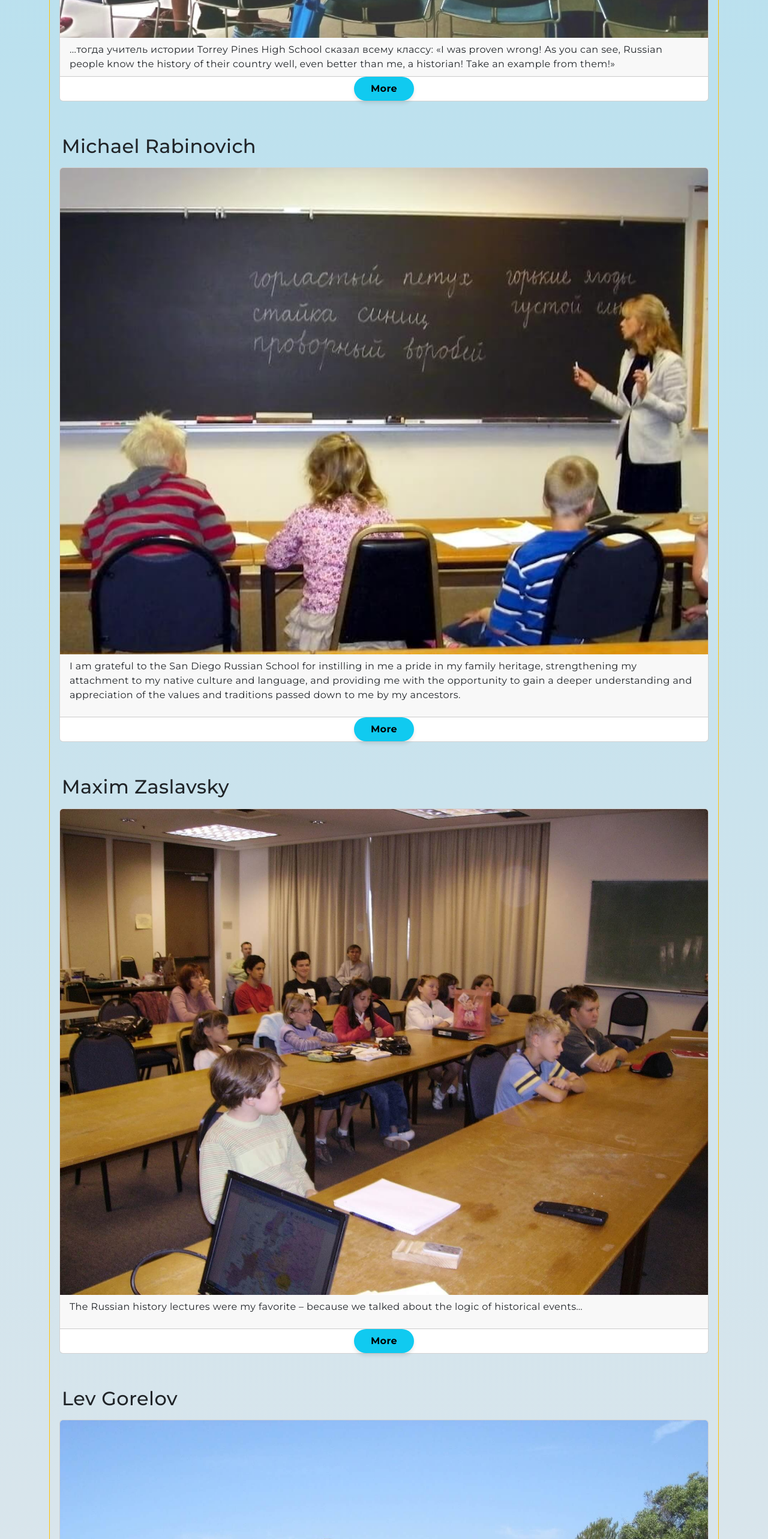
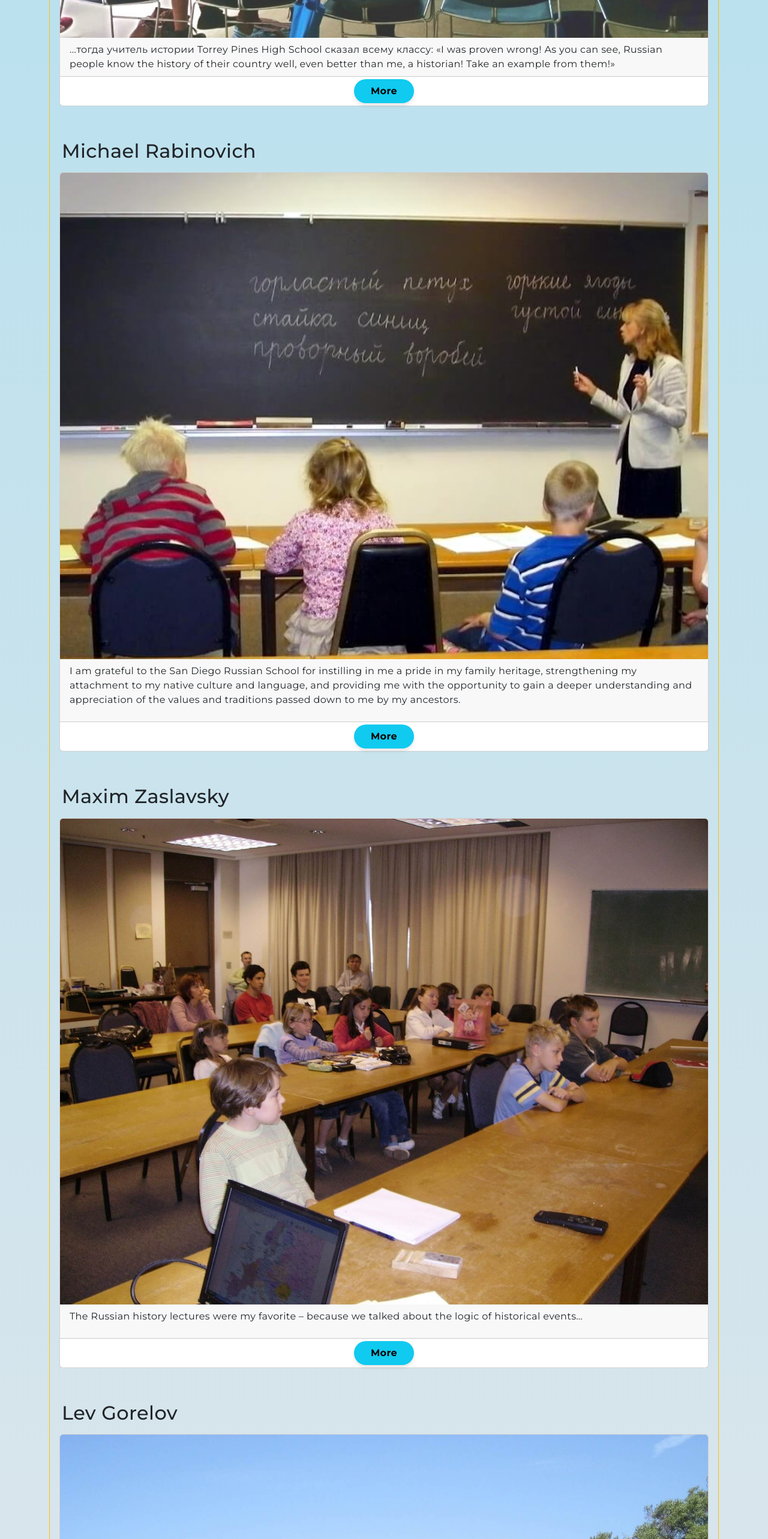
Before and after one commit to Tinetort/russian-school, a Next.js app: page /about/alumni in a window 1280 px wide. Shown: the part 1040-3606 px from the top of the page at 60% size. Built offline with nearby package versions, Linux system fonts and the light colour scheme.

Commit message:
little padding for buttons

```diff
--- a/src/app/(overview)/about/alumni/page.jsx
+++ b/src/app/(overview)/about/alumni/page.jsx
@@ -83,7 +83,7 @@ const Page = () => {
                                             better than me, a historian! Take an
                                             example from them!»
                                         </Card.Header>
-                                        <div className="flex justify-center items-center">
+                                        <div className="flex justify-center items-center p-1">
                                             <ContextAwareToggle eventKey="nadya"></ContextAwareToggle>
                                         </div>
                                         <Accordion.Collapse eventKey="nadya">
@@ -219,7 +219,7 @@ const Page = () => {
                                                 my ancestors.
                                             </p>
                                         </Card.Header>
-                                        <div className="flex justify-center items-center">
+                                        <div className="flex justify-center items-center p-1">
                                             <ContextAwareToggle eventKey="michael"></ContextAwareToggle>
                                         </div>
                                         <Accordion.Collapse eventKey="michael">
@@ -269,7 +269,7 @@ const Page = () => {
                                                 historical events…{' '}
                                             </p>
                                         </Card.Header>
-                                        <div className="flex justify-center items-center">
+                                        <div className="flex justify-center items-center p-1">
                                             <ContextAwareToggle eventKey="maxim"></ContextAwareToggle>
                                         </div>
                                         <Accordion.Collapse eventKey="maxim">
@@ -328,7 +328,7 @@ const Page = () => {
                                                 in innumerable ways…
                                             </p>
                                         </Card.Header>
-                                        <div className="flex justify-center items-center">
+                                        <div className="flex justify-center items-center p-1">
                                             <ContextAwareToggle eventKey="lev"></ContextAwareToggle>
                                         </div>
                                         <Accordion.Collapse eventKey="lev">
@@ -381,7 +381,7 @@ const Page = () => {
                                                 published only in Russian…
                                             </p>
                                         </Card.Header>
-                                        <div className="flex justify-center items-center">
+                                        <div className="flex justify-center items-center p-1">
                                             <ContextAwareToggle eventKey="alexandra"></ContextAwareToggle>
                                         </div>
                                         <Accordion.Collapse eventKey="alexandra">
@@ -433,7 +433,7 @@ const Page = () => {
                                                 and networking in general…{' '}
                                             </p>
                                         </Card.Header>
-                                        <div className="flex justify-center items-center">
+                                        <div className="flex justify-center items-center p-1">
                                             <ContextAwareToggle eventKey="ivan"></ContextAwareToggle>
                                         </div>
                                         <Accordion.Collapse eventKey="ivan">
@@ -484,7 +484,7 @@ const Page = () => {
                                                 internship…
                                             </p>
                                         </Card.Header>
-                                        <div className="flex justify-center items-center">
+                                        <div className="flex justify-center items-center p-1">
                                             <ContextAwareToggle eventKey="alice"></ContextAwareToggle>
                                         </div>
                                         <Accordion.Collapse eventKey="alice">
@@ -611,7 +611,7 @@ const Page = () => {
                                                 literature…
                                             </p>
                                         </Card.Header>
-                                        <div className="flex justify-center items-center">
+                                        <div className="flex justify-center items-center p-1">
                                             <ContextAwareToggle eventKey="konstantin"></ContextAwareToggle>
                                         </div>
                                         <Accordion.Collapse eventKey="konstantin">
@@ -687,7 +687,7 @@ const Page = () => {
                                                 heritage with…
                                             </p>
                                         </Card.Header>
-                                        <div className="flex justify-center items-center">
+                                        <div className="flex justify-center items-center p-1">
                                             <ContextAwareToggle eventKey="olga"></ContextAwareToggle>
                                         </div>
                                         <Accordion.Collapse eventKey="olga">
```
